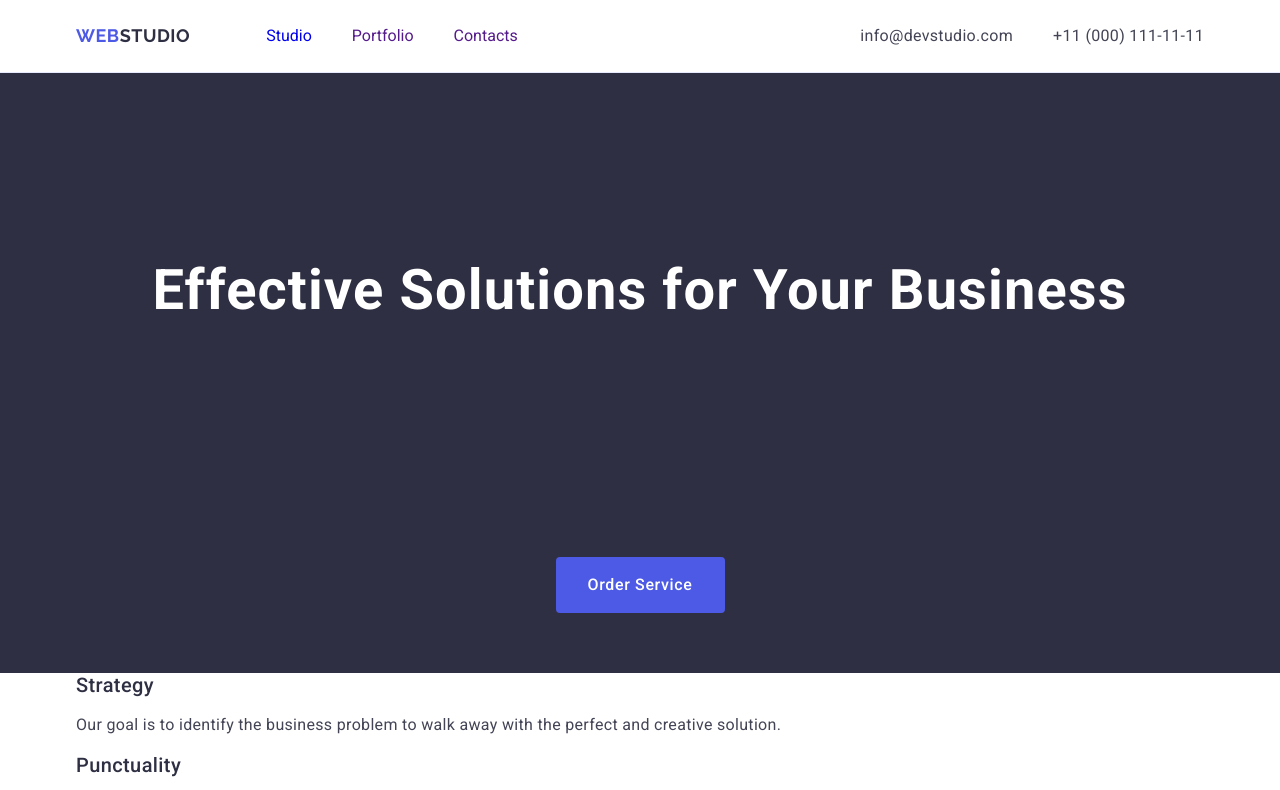
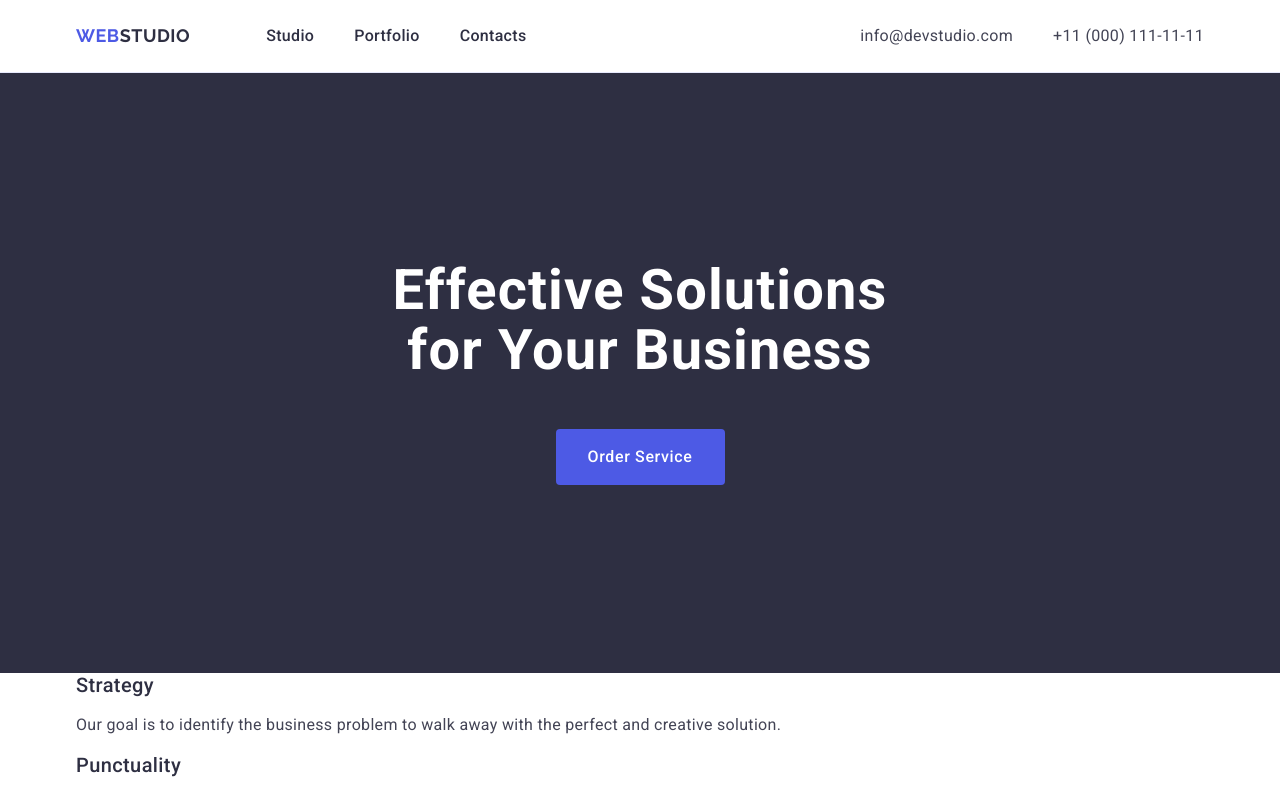
Before and after one commit to vladislav-vf/goit-markup-hw-03, a plain HTML site: page index.html in a window 1280 px wide. Shown: the top 790 px of the page. Drawn offline with nearby package versions, Linux system fonts and the light colour scheme.

Commit message:
HW header&banner 2

```diff
--- a/css/styles.css
+++ b/css/styles.css
@@ -96,6 +96,11 @@ h1, h2, h3, h4, h5, h6 p{
 .nav-link {
     padding: 24px 0;
     display: block;
+    font-weight: 500;
+    font-size: 16px;
+    line-height: 1.5;
+    letter-spacing: 0.02em;
+    color: #2e2f42;
 
 }
 .nav-link:hover,
@@ -108,13 +113,13 @@ h1, h2, h3, h4, h5, h6 p{
 /* #region main */
 .baner{
     background: #2e2f42;
+    padding: 188px 0;
 
 }
 .baner-container {
     display: flex;
     align-items: center;
     flex-direction: column;
-    min-height: 600px;
 
 }
 .heading{
@@ -124,8 +129,8 @@ h1, h2, h3, h4, h5, h6 p{
     letter-spacing: 0.02em;
     text-align: center;
     color: #fff;
-    margin-bottom: 48px;
-    padding: 188px 0;
+    margin: 0px auto 48px;
+    max-width: 496px
 }
 .baner-button{
     background: #4d5ae5;
```
